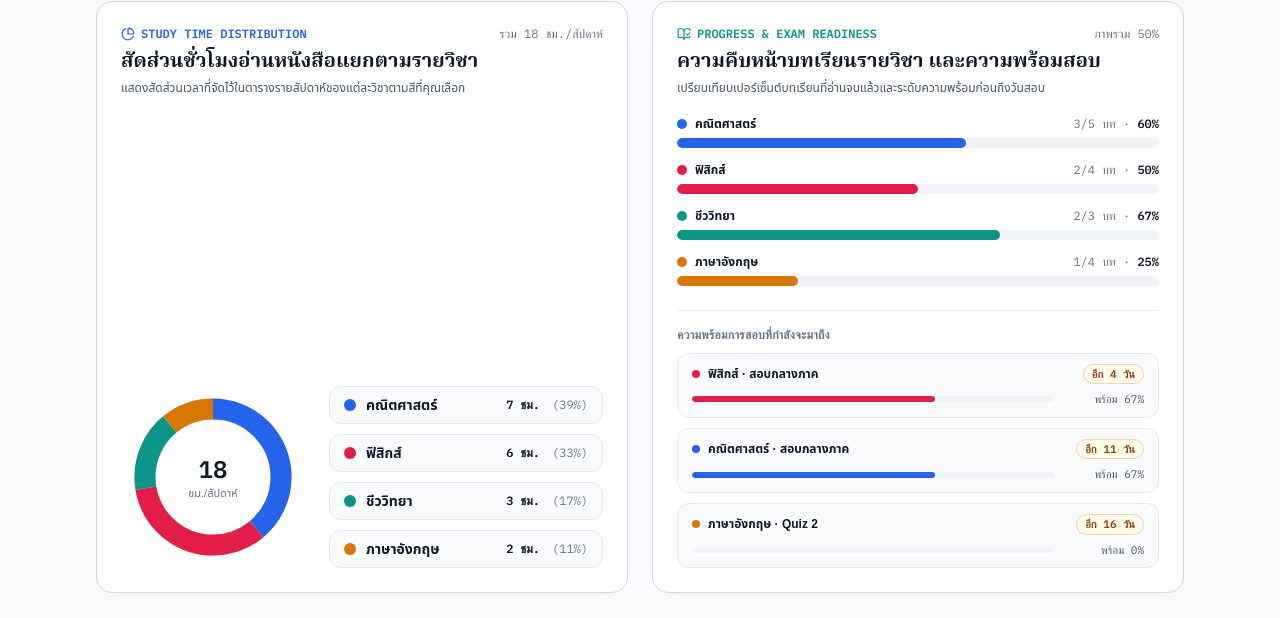
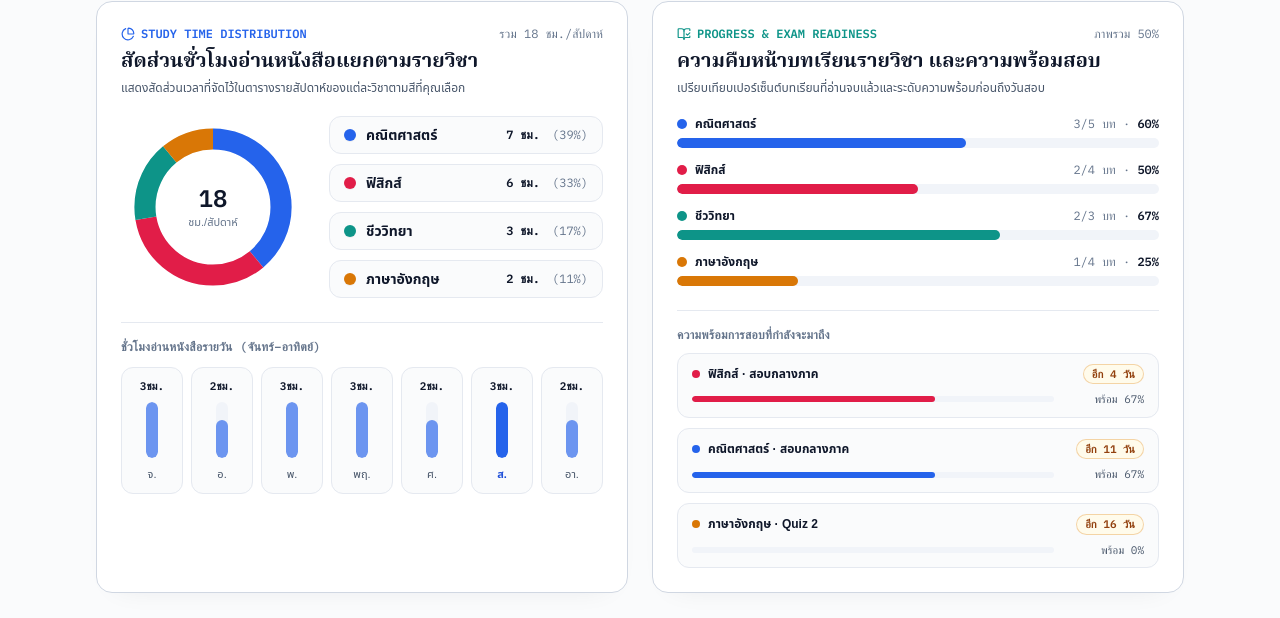
Before and after one commit to TeemWachirawit/StudyTable, a Next.js app: page /dashboard in a window 1280 px wide. Shown: the part 475-1093 px from the top of the page. Built offline with nearby package versions, Linux system fonts and the light colour scheme; no server answers; a web font is replaced by a local one.

Commit message:
style: remove empty vertical gap in dashboard donut chart card and add daily study bar chart

```diff
--- a/src/components/dashboard/DashboardBoard.tsx
+++ b/src/components/dashboard/DashboardBoard.tsx
@@ -19,6 +19,7 @@ import { useStudyStore } from "@/hooks/use-study-store";
 import { getSubjectColor } from "@/lib/colors";
 import {
   DAYS,
+  DAYS_SHORT,
   daysUntil,
   examReadiness,
   formatHour,
@@ -84,6 +85,14 @@ export function DashboardBoard() {
       .filter((e) => daysUntil(e.date) >= 0)
       .sort((a, b) => a.date.localeCompare(b.date));
 
+    const hoursByDay = DAYS.map((dayName, dayIdx) => {
+      const hours = state.blocks
+        .filter((b) => b.day === dayIdx)
+        .reduce((sum, b) => sum + b.duration, 0);
+      return { dayName, dayIdx, hours };
+    });
+    const maxDayHours = Math.max(1, ...hoursByDay.map((d) => d.hours));
+
     return {
       totalHours,
       totalChapters: allChapters.length,
@@ -91,6 +100,8 @@ export function DashboardBoard() {
       overallPct,
       subjectStats,
       upcomingExams,
+      hoursByDay,
+      maxDayHours,
     };
   }, [state]);
 
@@ -211,7 +222,7 @@ export function DashboardBoard() {
         {/* ───────── 2. Visual Analytics Charts ───────── */}
         <div className="grid gap-6 lg:grid-cols-2">
           {/* Chart A: Donut Chart — Study Hours Share by Subject */}
-          <section className="flex flex-col justify-between rounded-2xl border border-line-strong bg-sheet p-6 shadow-[0_12px_28px_-22px_rgba(15,23,42,0.12)]">
+          <section className="flex flex-col rounded-2xl border border-line-strong bg-sheet p-6 shadow-[0_12px_28px_-22px_rgba(15,23,42,0.12)]">
             <div>
               <div className="flex items-center justify-between gap-2">
                 <span className="inline-flex items-center gap-1.5 font-mono text-xs font-semibold text-terracotta uppercase">
@@ -235,7 +246,8 @@ export function DashboardBoard() {
                 ยังไม่มีรายวิชา เพิ่มวิชาเพื่อดูแผนภูมิสัดส่วนเวลาเรียน
               </div>
             ) : (
-              <div className="mt-6 grid items-center gap-6 sm:grid-cols-[11.5rem_1fr]">
+              <>
+                <div className="mt-5 grid items-center gap-6 sm:grid-cols-[11.5rem_1fr]">
                   <DonutChart
                     segments={analytics.subjectStats.map((item) => ({
                       id: item.subject.id,
@@ -267,11 +279,53 @@ export function DashboardBoard() {
                     ))}
                   </ul>
                 </div>
+
+                {/* Daily study hours breakdown (Mon-Sun) */}
+                <div className="mt-6 border-t border-line pt-4">
+                  <p className="mb-3 font-mono text-xs font-semibold tracking-wide text-ink-muted uppercase">
+                    ชั่วโมงอ่านหนังสือรายวัน (จันทร์–อาทิตย์)
+                  </p>
+                  <div className="grid grid-cols-7 gap-2">
+                    {analytics.hoursByDay.map(({ dayName, dayIdx, hours }) => {
+                      const heightPct =
+                        hours > 0 ? Math.max(18, Math.round((hours / analytics.maxDayHours) * 100)) : 0;
+                      const isToday = dayIdx === weekdayIndex(new Date());
+                      return (
+                        <div
+                          key={dayName}
+                          className="flex flex-col items-center rounded-xl border border-line bg-paper px-1.5 py-2.5"
+                        >
+                          <span className="font-mono text-[11px] font-semibold text-ink">
+                            {hours > 0 ? `${hours}ชม.` : "–"}
+                          </span>
+                          <div className="my-2 flex h-14 w-3 items-end overflow-hidden rounded-full bg-paper-deep">
+                            <div
+                              className={cn(
+                                "w-full rounded-full transition-all duration-300",
+                                isToday ? "bg-terracotta" : "bg-terracotta/65"
+                              )}
+                              style={{ height: `${heightPct}%` }}
+                            />
+                          </div>
+                          <span
+                            className={cn(
+                              "text-[11px] font-medium",
+                              isToday ? "font-bold text-terracotta-deep" : "text-ink-soft"
+                            )}
+                          >
+                            {DAYS_SHORT[dayIdx]}
+                          </span>
+                        </div>
+                      );
+                    })}
+                  </div>
+                </div>
+              </>
             )}
           </section>
 
           {/* Chart B: Subject Progress Comparison & Exam Readiness */}
-          <section className="flex flex-col justify-between rounded-2xl border border-line-strong bg-sheet p-6 shadow-[0_12px_28px_-22px_rgba(15,23,42,0.12)]">
+          <section className="flex flex-col rounded-2xl border border-line-strong bg-sheet p-6 shadow-[0_12px_28px_-22px_rgba(15,23,42,0.12)]">
             <div>
               <div className="flex items-center justify-between gap-2">
                 <span className="inline-flex items-center gap-1.5 font-mono text-xs font-semibold text-sage uppercase">
```
Lines whose indentation alone changed are shown as unchanged.
